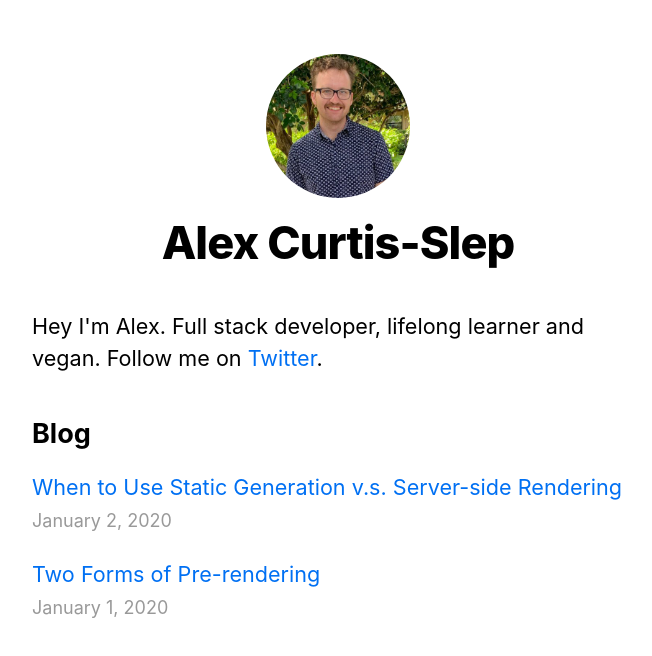
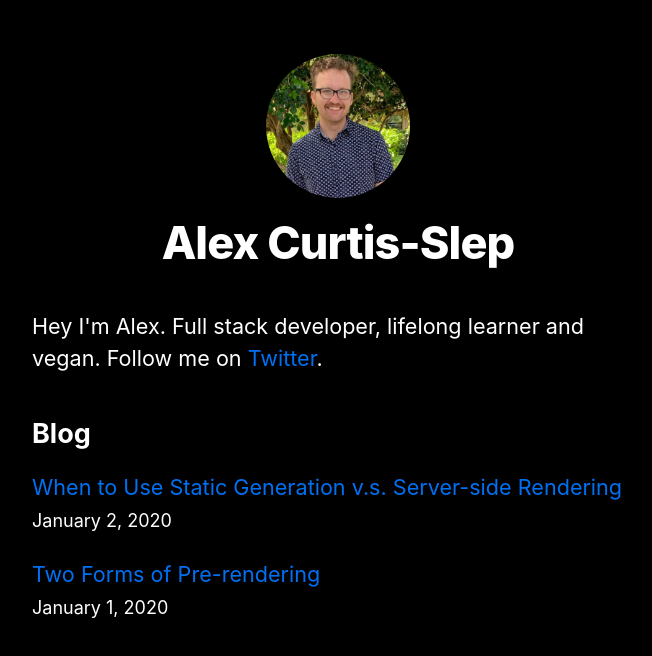
Before and after one commit to AlexVCS/nextjs-blog, a Next.js app: page / in a window 1280 px wide. Shown: the top 656 px of the page, without its empty margins (302-954 px from the left). Built offline with nearby package versions, Linux system fonts and the light colour scheme.

Commit message:
Background is black and text is now white

```diff
--- a/styles/global.css
+++ b/styles/global.css
@@ -9,6 +9,8 @@ body {
 
 * {
     box-sizing: border-box;
+    background-color: #000;
+    color: #fff;
 }
 
 a {
```
